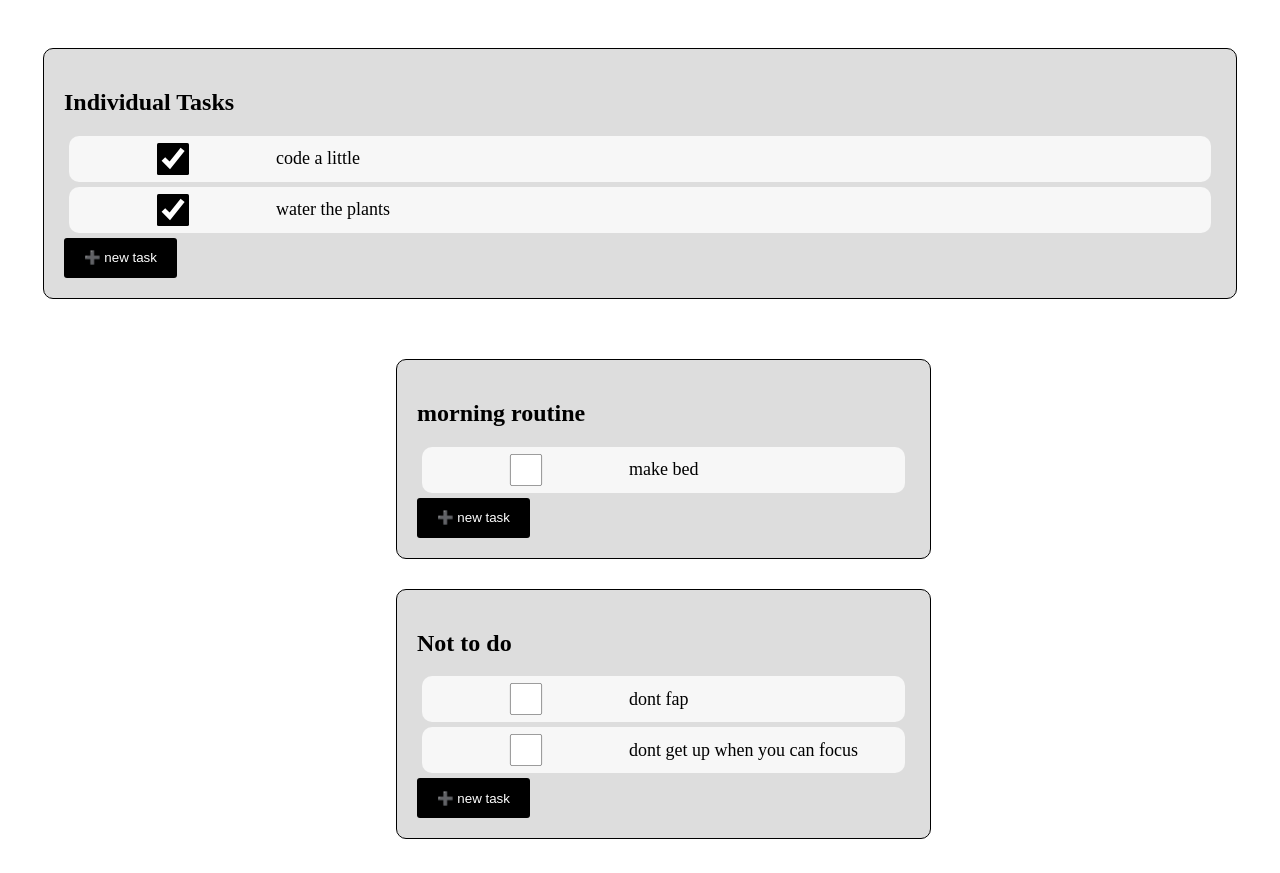
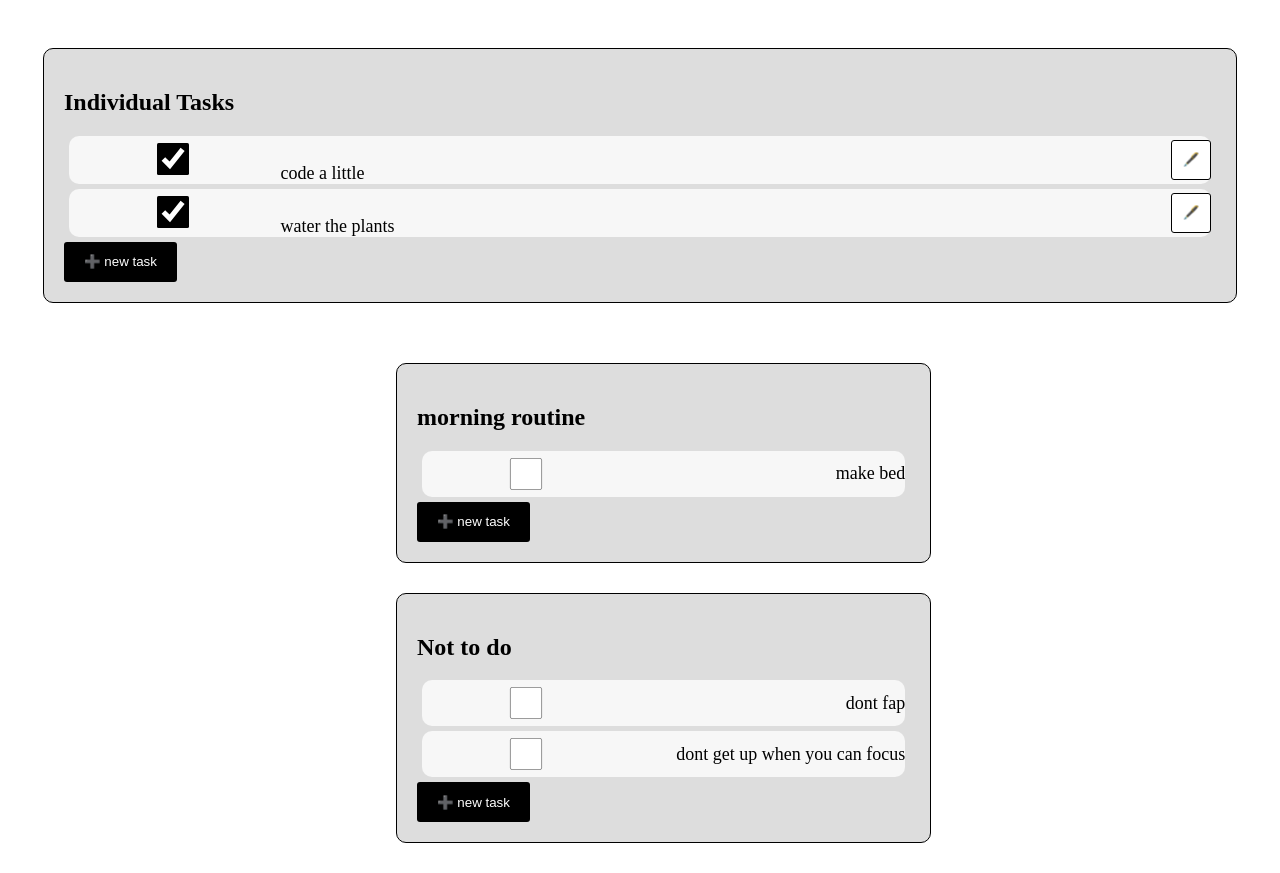
Before and after one commit to siam-saharear/Todo_List, a Django app: page / in a window 1280 px wide. Shown: the part 106-979 px from the top of the page. Before the commit the page ends 945 px from the top, so only its background shows below. Run offline with Django 5.2, Linux system fonts and the light colour scheme; data comes from the database, SQL or seed files in the repository; both versions use the stored data as it was after the commit.

Commit message:
task editing changes

```diff
--- a/objectives/templates/objectives/base.html
+++ b/objectives/templates/objectives/base.html
@@ -65,7 +65,7 @@
             margin: 5px;
             border-radius: 10px;
             display: flex;
-            justify-content: flex-start;
+            justify-content: space-between;
             align-items: center;
             font-size: large;
 
@@ -132,6 +132,14 @@
             border-radius: 3px;
         }
 
+        .icon_button{
+            background-color: white;
+            height: 40px;
+            width: 40px;
+            padding: 0px;
+            border: 1px solid black ;
+
+        }
 
 
     </style>
--- a/objectives/templates/objectives/homepage.html
+++ b/objectives/templates/objectives/homepage.html
@@ -8,9 +8,10 @@
     <h2>Individual Tasks</h2>
         {% if individual_tasks %}
                 {% for task in individual_tasks  %}
-                <form method="post" action="/change_status/{{task.uuid}}">
+                    <label class="task">
+                        <form method="post" action="/change_status/{{task.uuid}}/">
                             {% csrf_token %}
-                    <label class="task">
+
                                     {% if task.status %}
                                         <input type="checkbox" name="status" onchange="this.form.submit()" checked>
                                         {{task.name}}
@@ -18,8 +19,18 @@
                                         <input type="checkbox" name="status" onchange="this.form.submit()" >
                                         {{task.name}}
                                     {% endif %}
+
+                        </form>
+
+
+                                <a href="/edit_task/{{task.uuid}}/">
+                                    <button class="icon_button">
+                                        🖋️
+                                    </button>
+                                </a>
                     </label>
-                </form>
+
+
 
                 {% endfor %}
 
--- a/objectives/urls.py
+++ b/objectives/urls.py
@@ -6,7 +6,7 @@ urlpatterns = [
     path("category_creation/", views.create_category, name="category_creation"),
     path("task_creation/<uuid:category_uuid>", views.create_task, name="task_creation"),
     path("task_creation/", views.create_task, name="task_creation"),
-    path("change_status/<uuid:task_uuid>", views.change_status, name="change_status"),
-
+    path("change_status/<uuid:task_uuid>/", views.change_status, name="change_status"),
+    path("edit_task/<uuid:task_uuid>/", views.edit_task, name="edit_task"),
 
 ]
--- a/objectives/views.py
+++ b/objectives/views.py
@@ -60,3 +60,16 @@ def change_status(request, task_uuid):
     task.save()
     print(f"task status changed to \n{task.status}")
     return redirect("base")
+
+
+def edit_task(request, task_uuid):
+    print("came to function")
+    task = Task.objects.get(uuid = task_uuid)
+
+    if request.method == "POST":
+        form = TaskForm(request.POST)
+        if form.is_valid():
+            form.save()
+    else:
+        form = TaskForm(instance=task)
+    return render(request, "objectives/edit_task.html", {"form":form})
```
Also changed, not shown: objectives/templates/objectives/edit_task.html (added, +11 -0 lines), db.sqlite3. Lines whose indentation alone changed are shown as unchanged.
